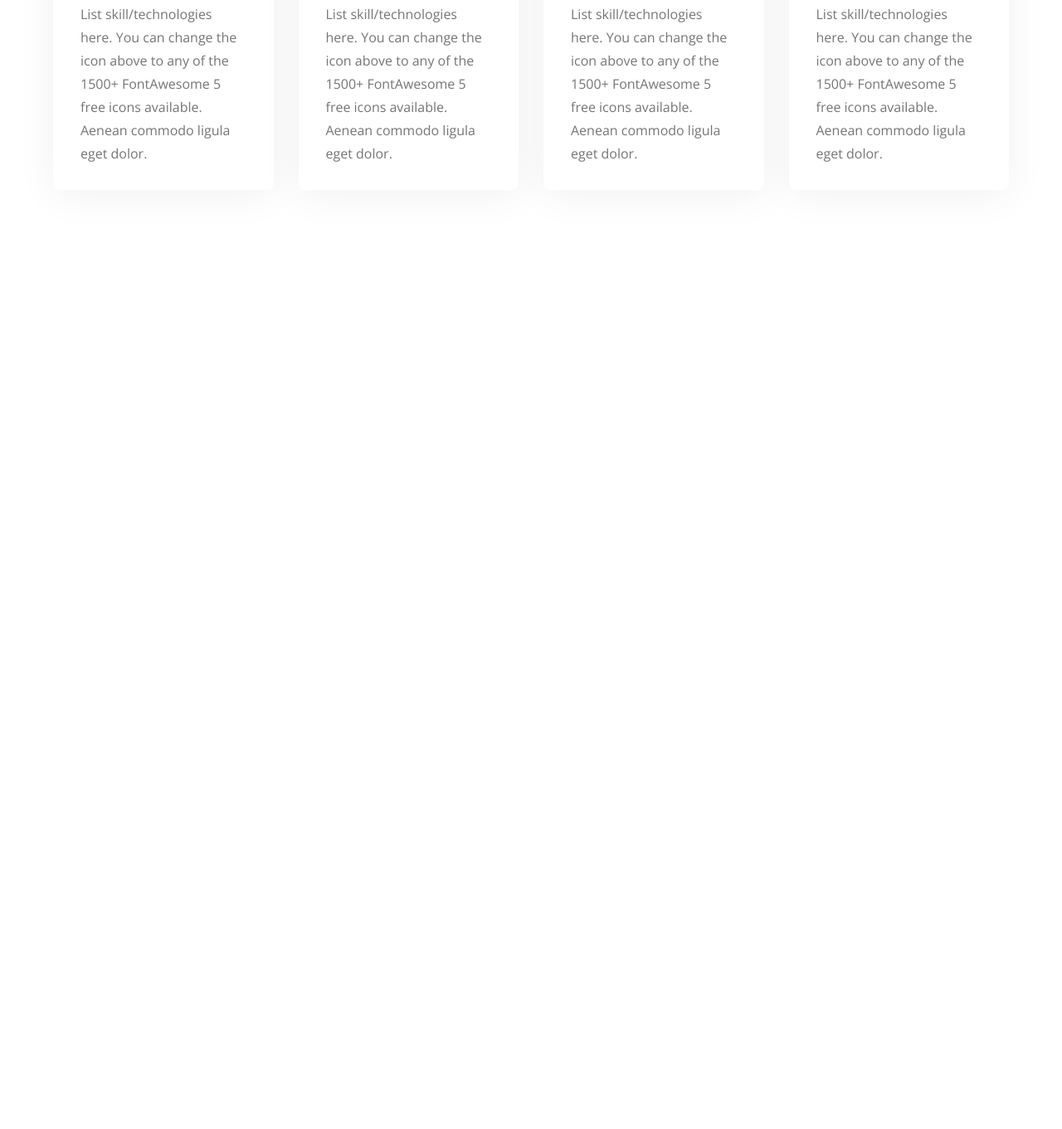
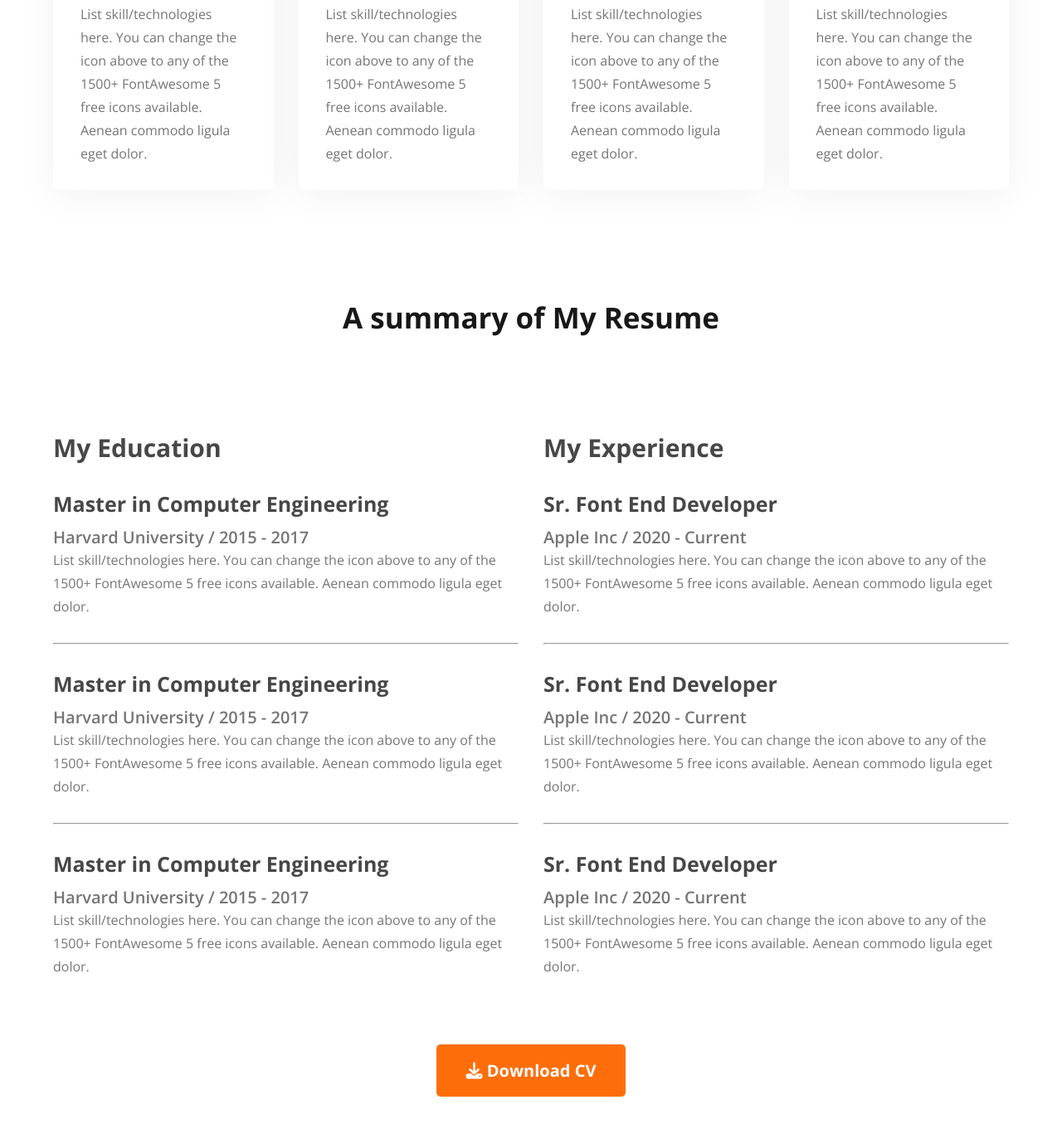
Before and after one commit to ahmadtnvir/Portfolio-Web-Developer, a plain HTML site: page index.html in a window 1280 px wide. Shown: the part 2074-3435 px from the top of the page at 83% size. Before the commit the page ends 2433 px from the top, so only its background shows below. Drawn offline with nearby package versions, Linux system fonts and the light colour scheme.

Commit message:
Completed summary section.

```diff
--- a/Styles/style.css
+++ b/Styles/style.css
@@ -128,7 +128,8 @@ button {
 }
 
 .about_container > h1,
-.heading > h1 {
+.heading > h1,
+.summary_container > div > h1 {
   color: #181818;
   font-size: 35px;
   font-weight: 700;
@@ -157,7 +158,8 @@ button {
   line-height: 30px;
 }
 
-.experience_section {
+.experience_section,
+.Summary_section {
   border-radius: 8px;
   width: 90%;
   margin: 130px auto;
@@ -215,3 +217,56 @@ button {
   font-weight: 400;
   line-height: 28px;
 }
+
+.Summary_section {
+  text-align: center;
+}
+
+.summary_container > div > h1 {
+  margin-bottom: 113px;
+}
+
+.edu_exp {
+  display: flex;
+  justify-content: space-between;
+  align-items: center;
+  /* width: 100%; */
+  text-align: start;
+  gap: 30px;
+}
+
+.edu_exp_child > h3 {
+  color: #474747;
+  font-size: 30px;
+  font-weight: 700;
+  margin-bottom: 30px;
+}
+
+.edu_exp_child > div {
+  margin-bottom: 30px;
+}
+.edu_exp_child > div > h5 {
+  color: #474747;
+  font-size: 25px;
+  font-weight: 700;
+  margin-bottom: 10px;
+}
+
+.edu_exp_child > div > span {
+  color: #757575;
+  font-size: 20px;
+  font-weight: 600;
+  margin-bottom: 20px;
+}
+
+.edu_exp_child > div > P {
+  color: #757575;
+  font-size: 16px;
+  font-weight: 400;
+  line-height: 28px;
+  margin-bottom: 30px;
+}
+
+.btn {
+  margin-top: 50px;
+}
--- a/index.html
+++ b/index.html
@@ -138,6 +138,85 @@
           </div>
         </div>
       </section>
+      <!-- Summary Section -->
+      <section class="Summary_section">
+        <div class="summary_container">
+          <div>
+            <h1>A summary of My Resume</h1>
+          </div>
+          <div class="edu_exp">
+            <div class="edu_exp_child">
+              <h3>My Education</h3>
+              <div>
+                <h5>Master in Computer Engineering</h5>
+                <span>Harvard University / 2015 - 2017</span>
+                <p>
+                  List skill/technologies here. You can change the icon above to
+                  any of the 1500+ FontAwesome 5 free icons available. Aenean
+                  commodo ligula eget dolor.
+                </p>
+                <hr />
+              </div>
+              <div>
+                <h5>Master in Computer Engineering</h5>
+                <span>Harvard University / 2015 - 2017</span>
+                <p>
+                  List skill/technologies here. You can change the icon above to
+                  any of the 1500+ FontAwesome 5 free icons available. Aenean
+                  commodo ligula eget dolor.
+                </p>
+                <hr />
+              </div>
+              <div>
+                <h5>Master in Computer Engineering</h5>
+                <span>Harvard University / 2015 - 2017</span>
+                <p>
+                  List skill/technologies here. You can change the icon above to
+                  any of the 1500+ FontAwesome 5 free icons available. Aenean
+                  commodo ligula eget dolor.
+                </p>
+              </div>
+            </div>
+            <div class="edu_exp_child">
+              <h3>My Experience</h3>
+              <div>
+                <h5>Sr. Font End Developer</h5>
+                <span>Apple Inc / 2020 - Current</span>
+                <p>
+                  List skill/technologies here. You can change the icon above to
+                  any of the 1500+ FontAwesome 5 free icons available. Aenean
+                  commodo ligula eget dolor.
+                </p>
+                <hr />
+              </div>
+              <div>
+                <h5>Sr. Font End Developer</h5>
+                <span>Apple Inc / 2020 - Current</span>
+                <p>
+                  List skill/technologies here. You can change the icon above to
+                  any of the 1500+ FontAwesome 5 free icons available. Aenean
+                  commodo ligula eget dolor.
+                </p>
+                <hr />
+              </div>
+              <div>
+                <h5>Sr. Font End Developer</h5>
+                <span>Apple Inc / 2020 - Current</span>
+                <p>
+                  List skill/technologies here. You can change the icon above to
+                  any of the 1500+ FontAwesome 5 free icons available. Aenean
+                  commodo ligula eget dolor.
+                </p>
+              </div>
+            </div>
+          </div>
+          <div class="btn">
+            <button>
+              <span><i class="fa-solid fa-download"></i></span> Download CV
+            </button>
+          </div>
+        </div>
+      </section>
     </main>
   </body>
 </html>
```
